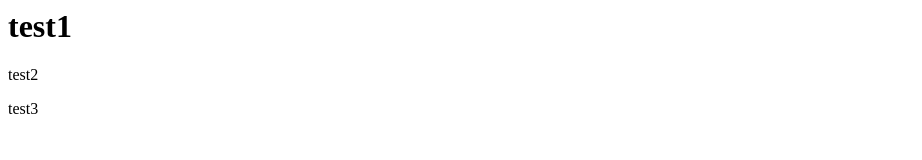
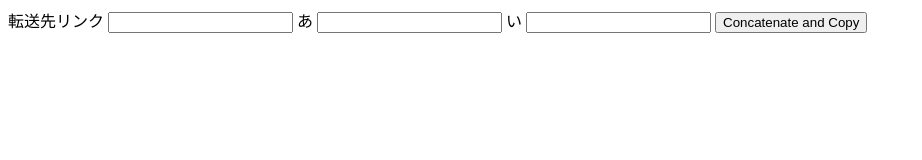
Before and after one commit to ASST-OP/test5, a plain HTML site: page index.html in a window 1280 px wide. Shown: the whole page, without its empty margins (0-922 px from the left). Drawn offline with Linux system fonts and the light colour scheme.

Commit message:
index.html を更新

```diff
--- a/index.html
+++ b/index.html
@@ -1,12 +1,44 @@
-<!DOCTYP html>
-<html>
-  <head>
+<!DOCTYPE html>
+<html lang="en">
+<head>
     <meta charset="UTF-8">
-    <title>test</title>
-  </head>
-  <body>
-    <h1>test1</h1>
-    <p>test2</p>
-    <p>test3</p>
-  </body>
+    <meta name="viewport" content="width=device-width, initial-scale=1.0">
+    <title>String Concatenation</title>
+</head>
+<body>
+
+    <label for="string1">転送先リンク</label>
+    <input type="text" id="string1">
+
+    <label for="string2">あ</label>
+    <input type="text" id="string2">
+
+    <label for="string3">い</label>
+    <input type="text" id="string3">
+
+    <button onclick="concatAndCopy()">Concatenate and Copy</button>
+
+    <script>
+        function concatAndCopy() {
+            // ユーザーが入力した文字列を取得
+            var string1 = document.getElementById("string1").value;
+            var string2 = document.getElementById("string2").value;
+            var string3 = document.getElementById("string3").value;
+
+            // 文字列を連結
+            var resultString = "a" + string1 + "b" + string2 + "c" + string3 + "d";
+
+            // 作成した文字列をクリップボードにコピー
+            var tempInput = document.createElement("input");
+            tempInput.value = resultString;
+            document.body.appendChild(tempInput);
+            tempInput.select();
+            document.execCommand("copy");
+            document.body.removeChild(tempInput);
+
+            alert("Copied to clipboard: " + resultString);
+        }
+    </script>
+
+</body>
 </html>
```
